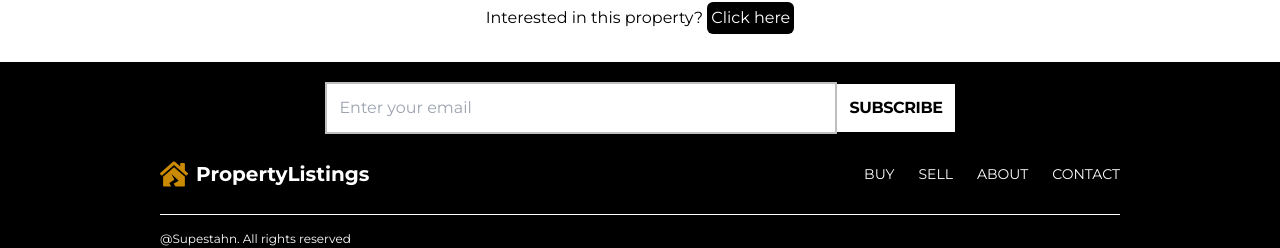
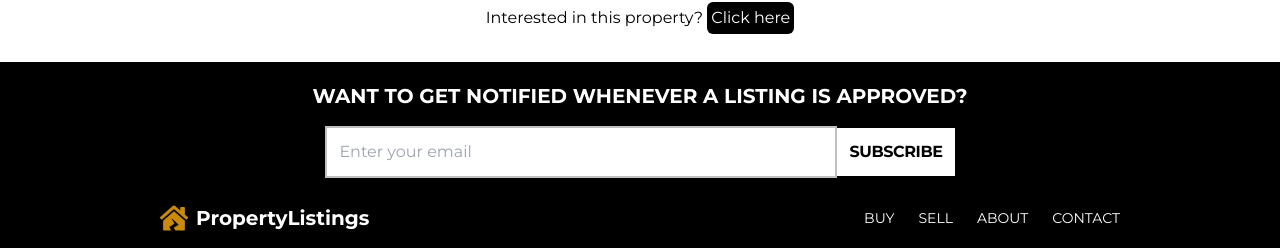
Before and after one commit to Superstahn95/property-listings-frontend, a React (Vite) app: page /listing/1 in a window 1280 px wide. Shown: the part 330-578 px from the top of the page. Built offline with nearby package versions, Linux system fonts and the light colour scheme; no server answers.

Commit message:
Made little alterations to the footer component

```diff
--- a/src/components/Footer.jsx
+++ b/src/components/Footer.jsx
@@ -25,7 +25,10 @@ function Footer() {
   };
   return (
     <footer className="bg-black py-5 font-montserrat">
-      <div className="subscribe flex items-center justify-center">
+      <div className="subscribe flex flex-col items-center justify-center">
+        <h2 className="text-white text-center text-xl mb-4 uppercase font-bold">
+          Want to get notified whenever a listing is approved?
+        </h2>
         <form
           onSubmit={handleSubscribe}
           className="w-full flex items-center justify-center"
```
